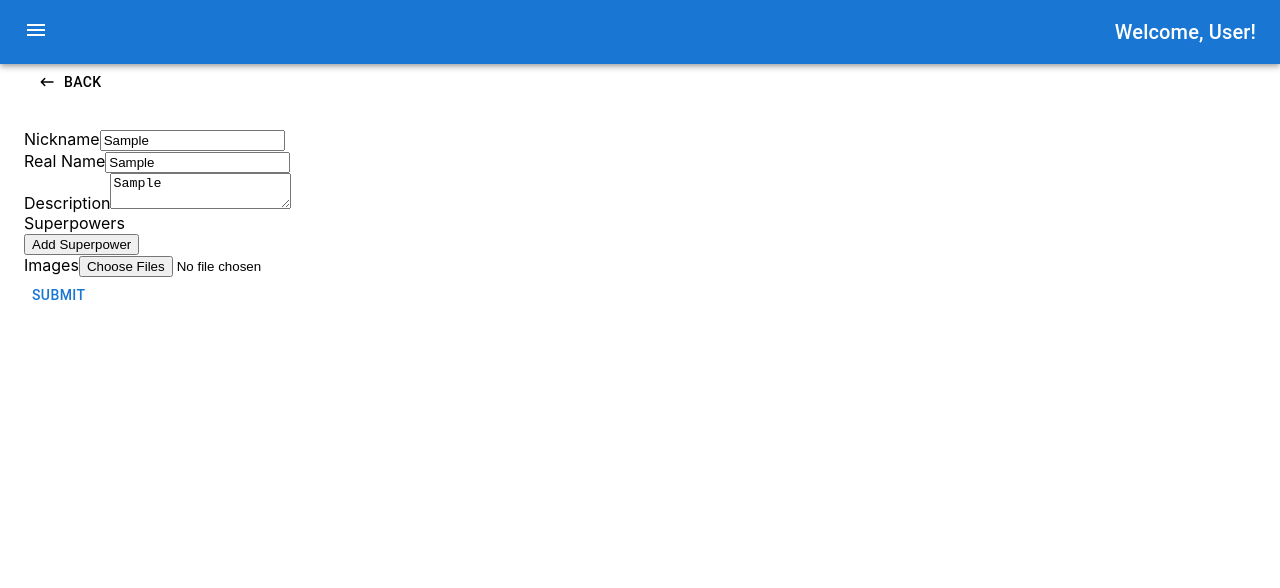
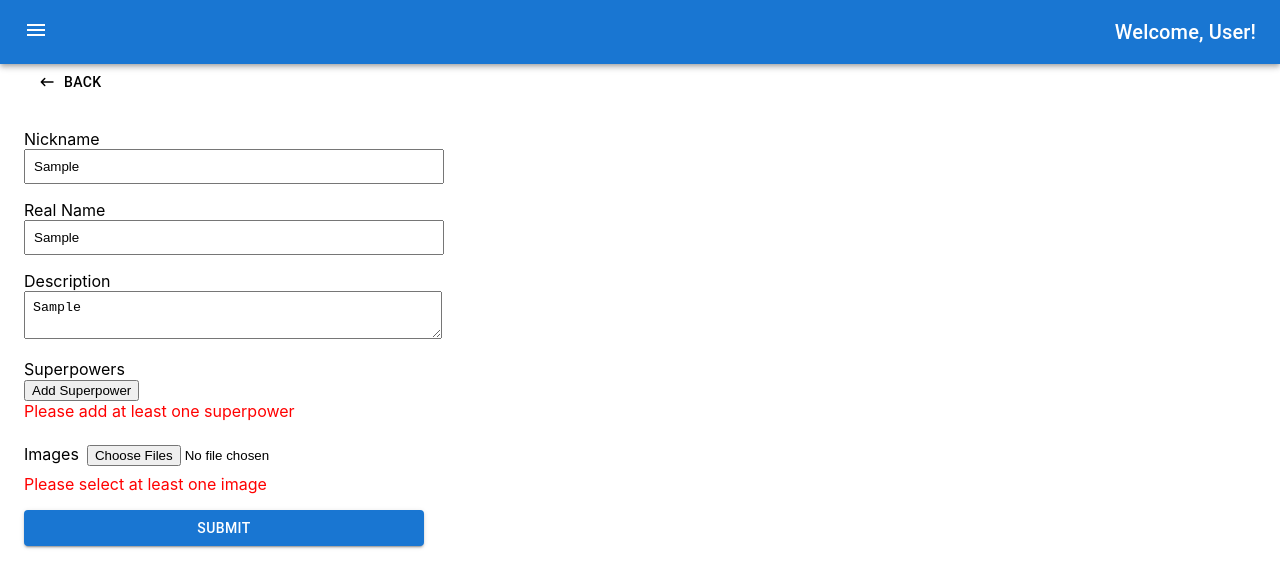
Before and after one commit to Alexuber/SuperHeroes, a React (Create React App) app: page /superHeroes/addSuperHero in a window 1280 px wide. Both pictures are taken after typing "Sample", "Sample", "Sample" into the empty fields and a click on the button "SUBMIT". Shown: the top 588 px of the page. Built offline with nearby package versions, Linux system fonts and the light colour scheme.

Commit message:
finish with addHeroForm

```diff
--- a/src/components/HeroForm/HeroForm.jsx
+++ b/src/components/HeroForm/HeroForm.jsx
@@ -1,17 +1,5 @@
 import React from 'react';
-import {
-  Box,
-  Button,
-  FormControl,
-  FormHelperText,
-  Grid,
-  InputLabel,
-  MenuItem,
-  Radio,
-  Select,
-  TextField,
-  Typography,
-} from '@mui/material';
+import { Button } from '@mui/material';
 import { Formik, Form, Field, FieldArray, ErrorMessage } from 'formik';
 import * as Yup from 'yup';
 
@@ -22,28 +10,41 @@ const validationSchema = Yup.object({
     .min(3, '3 characters minimum')
     .max(30, '30 characters maximum')
     .matches(regEx, 'English letters only')
-    .required()
-    .label('Nickname'),
+    .required('Nickname is a required field'),
   real_name: Yup.string()
     .min(3, '3 characters minimum')
     .max(30, '30 characters maximum')
     .matches(regEx, 'English letters only')
-    .required()
-    .label('Real name'),
+    .required('Real name is a required field'),
   origin_description: Yup.string()
     .min(3, '3 characters minimum')
     .max(300, '300 characters maximum')
     .matches(regEx, 'English letters only')
-    .required()
-    .label('Description'),
-  superpowers: Yup.array().of(Yup.string().label('Superpower')),
+    .required('Description is a required field'),
+  superpowers: Yup.array()
+    .of(
+      Yup.string()
+        .min(3, '3 characters minimum')
+        .max(30, '30 characters maximum')
+        .matches(regEx, 'English letters only')
+        .label('Superpower')
+    )
+    .required('Superpowers are required')
+    .min(1, 'Please add at least one superpower'),
   images: Yup.array()
     .of(
-      Yup.mixed().test('fileFormat', 'Invalid file format', value => {
+      Yup.mixed().test('fileFormat', 'Invalid file format', function (value) {
         if (value && value.length > 0) {
           for (let i = 0; i < value.length; i++) {
             const file = value[i];
-            if (!file.type.match(/^image\//)) {
+            const supportedFormats = [
+              'image/jpeg',
+              'image/jpg',
+              'image/png',
+              'image/webp',
+            ];
+            const isValidFormat = supportedFormats.includes(file.type);
+            if (!isValidFormat) {
               return false;
             }
           }
@@ -51,6 +52,7 @@ const validationSchema = Yup.object({
         return true;
       })
     )
+    .min(1, 'Please select at least one image')
     .required('Please select at least one image'),
 });
 
@@ -86,37 +88,71 @@ const HeroForm = () => {
       onSubmit={handleSubmit}
     >
       {({ values, setFieldValue }) => (
-        <Form>
-          <div>
+        <Form
+          style={{
+            display: 'flex',
+            flexDirection: 'column',
+            maxWidth: '400px',
+          }}
+        >
+          <div style={{ marginBottom: '1rem' }}>
             <label htmlFor="nickname">Nickname</label>
-            <Field type="text" id="nickname" name="nickname" />
-            <ErrorMessage name="nickname" component="div" />
+            <Field
+              type="text"
+              id="nickname"
+              name="nickname"
+              style={{ width: '100%', padding: '0.5rem' }}
+            />
+            <ErrorMessage
+              name="nickname"
+              component="div"
+              style={{ color: 'red' }}
+            />
           </div>
-          <div>
+          <div style={{ marginBottom: '1rem' }}>
             <label htmlFor="real_name">Real Name</label>
-            <Field type="text" id="real_name" name="real_name" />
-            <ErrorMessage name="real_name" component="div" />
+            <Field
+              type="text"
+              id="real_name"
+              name="real_name"
+              style={{ width: '100%', padding: '0.5rem' }}
+            />
+            <ErrorMessage
+              name="real_name"
+              component="div"
+              style={{ color: 'red' }}
+            />
           </div>
-          <div>
+          <div style={{ marginBottom: '1rem' }}>
             <label htmlFor="origin_description">Description</label>
             <Field
               as="textarea"
               id="origin_description"
               name="origin_description"
+              style={{ width: '100%', padding: '0.5rem' }}
             />
-            <ErrorMessage name="origin_description" component="div" />
+            <ErrorMessage
+              name="origin_description"
+              component="div"
+              style={{ color: 'red' }}
+            />
           </div>
-          <div>
+          <div style={{ marginBottom: '1rem' }}>
             <label>Superpowers</label>
             <FieldArray name="superpowers">
               {({ push, remove, form }) => (
                 <div>
                   {form.values.superpowers.map((_, index) => (
                     <div key={index}>
-                      <Field name={`superpowers[${index}]`} />
-                      <button type="button" onClick={() => remove(index)}>
-                        Remove
-                      </button>
+                      <Field
+                        name={`superpowers[${index}]`}
+                        style={{ width: '100%', padding: '0.5rem' }}
+                      />
+                      {index > 0 && (
+                        <button type="button" onClick={() => remove(index)}>
+                          Remove
+                        </button>
+                      )}
                     </div>
                   ))}
                   <button type="button" onClick={() => push('')}>
@@ -125,23 +161,35 @@ const HeroForm = () => {
                 </div>
               )}
             </FieldArray>
-            <ErrorMessage name="superpowers" component="div" />
+            <ErrorMessage
+              name="superpowers"
+              component="div"
+              style={{ color: 'red' }}
+            />
           </div>
-          <div>
+          <div style={{ marginBottom: '1rem' }}>
             <label htmlFor="images">Images</label>
             <input
               type="file"
               id="images"
               name="images"
+              accept=".jpg, .jpeg, .png, .webp"
               multiple
               onChange={event => {
                 const fileList = Array.from(event.target.files);
                 setFieldValue('images', fileList);
               }}
+              style={{ padding: '0.5rem' }}
             />
-            <ErrorMessage name="images" component="div" />
+            <ErrorMessage
+              name="images"
+              component="div"
+              style={{ color: 'red' }}
+            />
           </div>
-          <Button type="submit">Submit</Button>
+          <Button type="submit" variant="contained" color="primary">
+            Submit
+          </Button>
         </Form>
       )}
     </Formik>
```
